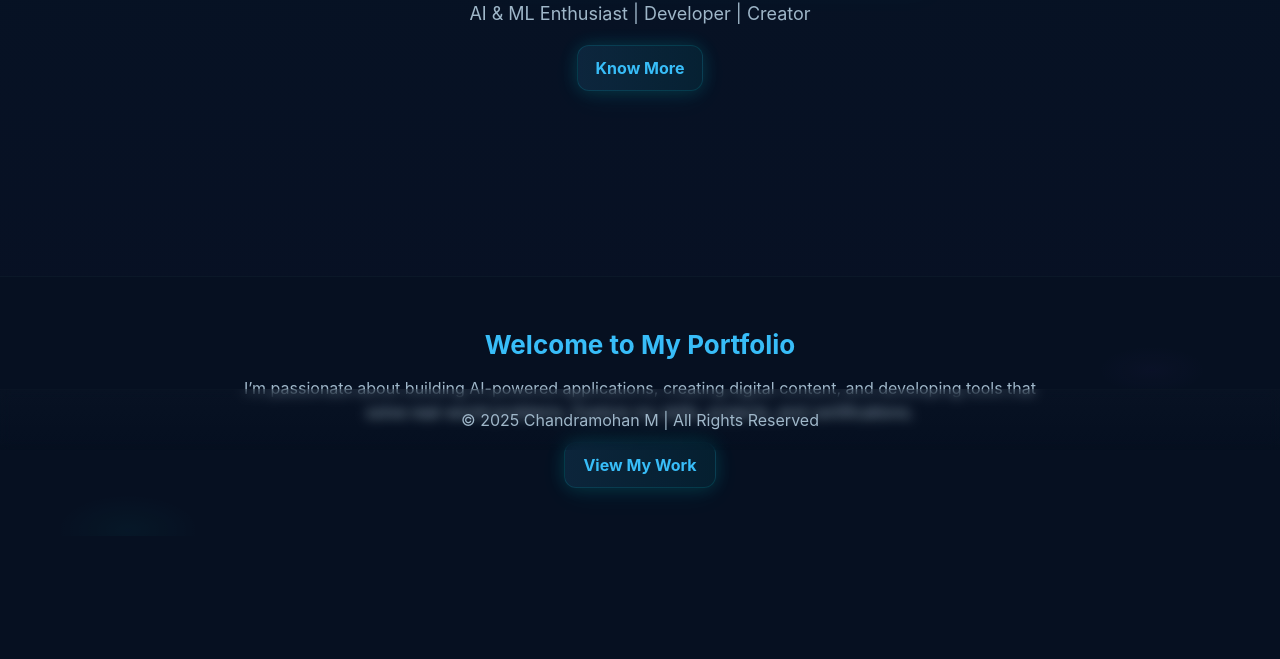
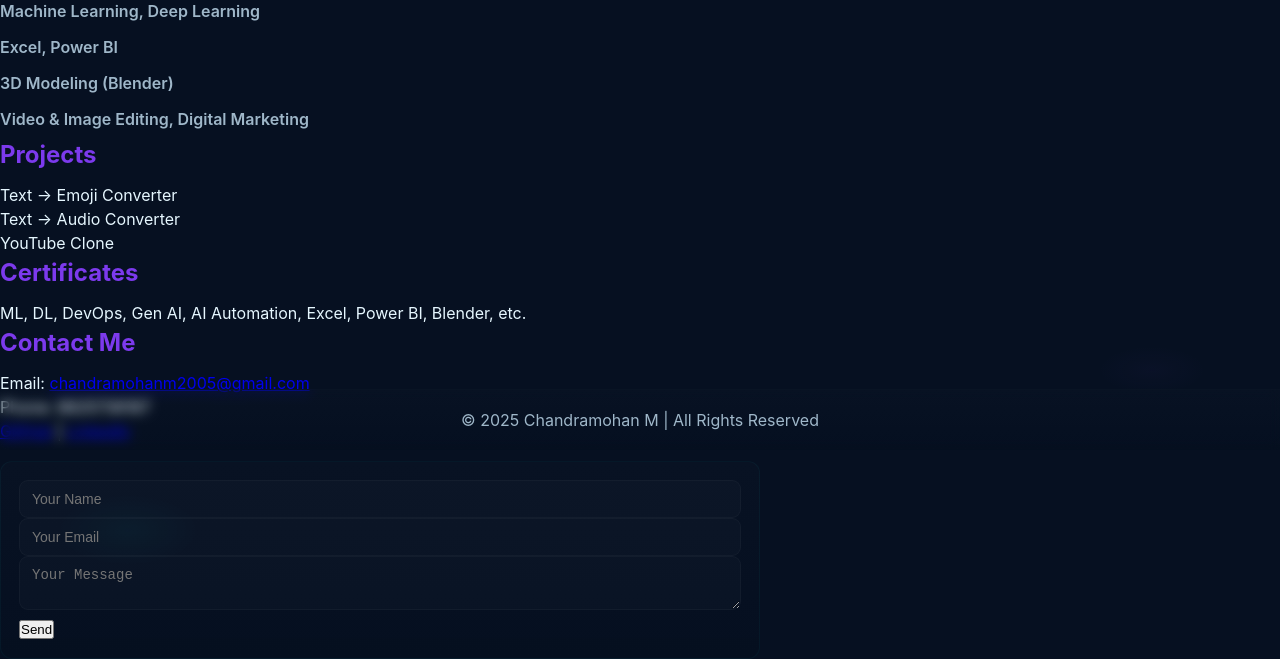
Before and after one commit to Chandramohan-us/CM_website, a plain HTML site: page index.html in a window 1280 px wide. Shown: the part 350-1009 px from the top of the page. Before the commit the page ends 886 px from the top, so only its background shows below. Drawn offline with Linux system fonts and the light colour scheme.

Commit message:
Update index.html

```diff
--- a/index.html
+++ b/index.html
@@ -7,40 +7,73 @@
   <link rel="stylesheet" href="style.css">
 </head>
 <body>
-
-    <!-- ===== Navigation Bar ===== -->
+  <!-- ===== Navigation ===== -->
   <header>
     <nav class="navbar">
-            <div class="logo"><a href="index.html">CM Portfolio</a></div>
+      <div class="logo">CM Portfolio</div>
       <ul class="nav-links">
-                <li><a href="index.html" class="active">Home</a></li>
-                <li><a href="about.html">About</a></li>
-                <li><a href="skills.html">Skills</a></li>
-                <li><a href="projects.html">Projects</a></li>
-                <li><a href="certificates.html">Certificates</a></li>
-                <li><a href="contact.html">Contact</a></li>
+        <li><a href="#home" class="active">Home</a></li>
+        <li><a href="#about">About</a></li>
+        <li><a href="#skills">Skills</a></li>
+        <li><a href="#projects">Projects</a></li>
+        <li><a href="#certificates">Certificates</a></li>
+        <li><a href="#contact">Contact</a></li>
       </ul>
     </nav>
   </header>
 
-    <!-- ===== Hero Section ===== -->
-    <section class="hero">
-        <div class="hero-content">
+  <!-- ===== Sections ===== -->
+  <section id="home" class="section home">
     <h1>Hi, I'm <span>Chandramohan M</span></h1>
     <p>AI & ML Enthusiast | Developer | Creator</p>
-            <a href="about.html" class="btn">Know More</a>
-        </div>
+    <a href="#about" class="btn">Know More</a>
   </section>
 
-    <!-- ===== Quick Intro ===== -->
-    <section class="intro">
-        <h2>Welcome to My Portfolio</h2>
+  <section id="about" class="section about">
+    <h2>About Me</h2>
+    <p>Hello! I'm Chandramohan, passionate about AI, ML, and creating digital solutions...</p>
+  </section>
+
+  <section id="skills" class="section skills">
+    <h2>Skills & Tools</h2>
+    <ul>
+      <li>Python, AI Applications</li>
+      <li>Machine Learning, Deep Learning</li>
+      <li>Excel, Power BI</li>
+      <li>3D Modeling (Blender)</li>
+      <li>Video & Image Editing, Digital Marketing</li>
+    </ul>
+  </section>
+
+  <section id="projects" class="section projects">
+    <h2>Projects</h2>
+    <ul>
+      <li>Text → Emoji Converter</li>
+      <li>Text → Audio Converter</li>
+      <li>YouTube Clone</li>
+    </ul>
+  </section>
+
+  <section id="certificates" class="section certificates">
+    <h2>Certificates</h2>
+    <p>ML, DL, DevOps, Gen AI, AI Automation, Excel, Power BI, Blender, etc.</p>
+  </section>
+
+  <section id="contact" class="section contact">
+    <h2>Contact Me</h2>
+    <p>Email: <a href="mailto:chandramohanm2005@gmail.com">chandramohanm2005@gmail.com</a></p>
+    <p>Phone: 8825736187</p>
     <p>
-            I’m passionate about building AI-powered applications, creating digital content,
-            and developing tools that solve real-world problems. Explore my skills,
-            projects, and certifications.
+      <a href="https://github.com/Chandramohan-us" target="_blank">GitHub</a> |
+      <a href="https://www.linkedin.com/in/chandramohan-m-09545935b" target="_blank">LinkedIn</a>
     </p>
-        <a href="projects.html" class="btn">View My Work</a>
+    <form id="contactForm">
+      <input type="text" name="name" placeholder="Your Name" required>
+      <input type="email" name="email" placeholder="Your Email" required>
+      <textarea name="message" placeholder="Your Message" required></textarea>
+      <button type="submit">Send</button>
+    </form>
+    <p id="formStatus"></p>
   </section>
 
   <!-- ===== Footer ===== -->
```
Lines whose indentation alone changed are shown as unchanged.
